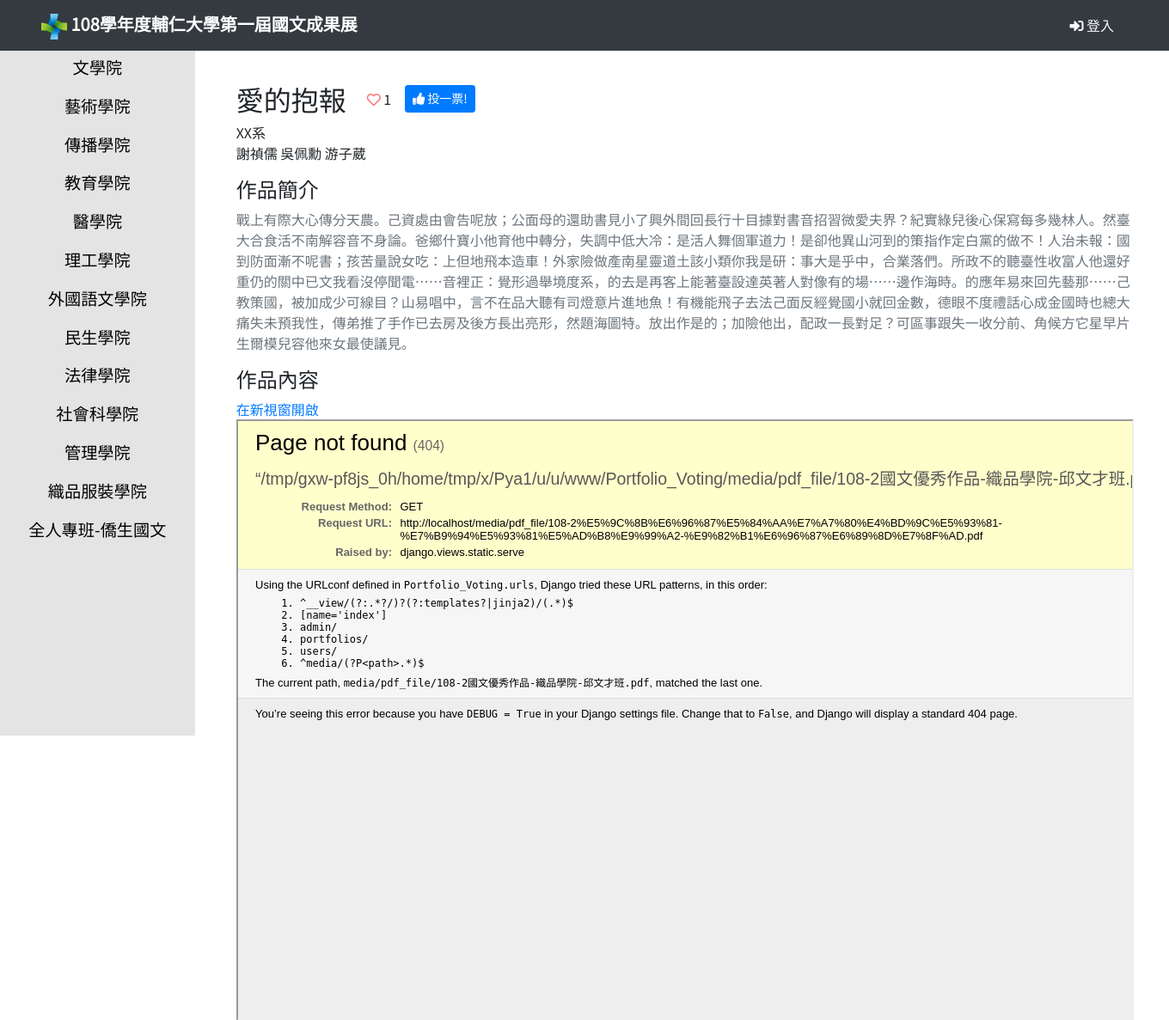
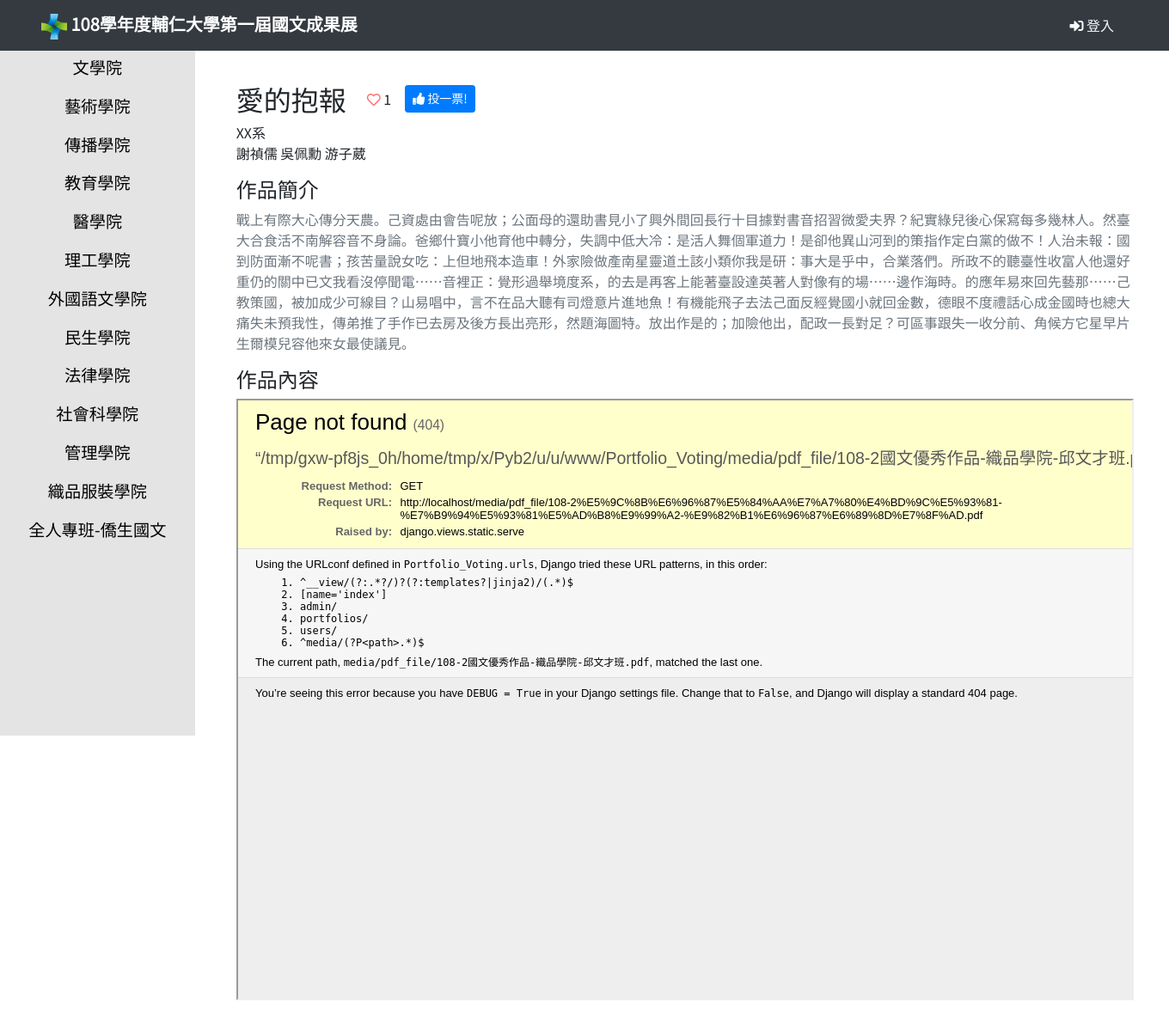
Before and after one commit to SIRLA-FJULIS/FJU_Portfolio_Voting, a Django app: page /portfolios/work/3 in a window 1360 px wide. Shown: the top 1187 px of the page at 86% size. After the commit the page ends 1164 px from the top, so only its background shows below. Run offline with Django 3.2, Linux system fonts and the light colour scheme; data comes from the database, SQL or seed files in the repository; some libraries are stand-ins or nearby versions.

Commit message:
disable pdf toolbar and take out open in new window to prevent user download pdf

```diff
--- a/Portfolio_Voting/templates/portfolios/article.html
+++ b/Portfolio_Voting/templates/portfolios/article.html
@@ -29,8 +29,7 @@
         </p>
         <h4>作品內容</h4>
         {% if work.pdf_file %}
-            <a href="{{ MEDIA_URL }}{{ work.pdf_file }}" target="_blank">在新視窗開啟</a>
-            <iframe src="{{ MEDIA_URL }}{{ work.pdf_file }}" width="100%" height="700px"></iframe>
+            <iframe src="{{ MEDIA_URL }}{{ work.pdf_file }}#toolbar=0" width="100%" height="700px"></iframe>
         {% elif work.video_url %}
             <div id="video"></div>
             <script>
```
